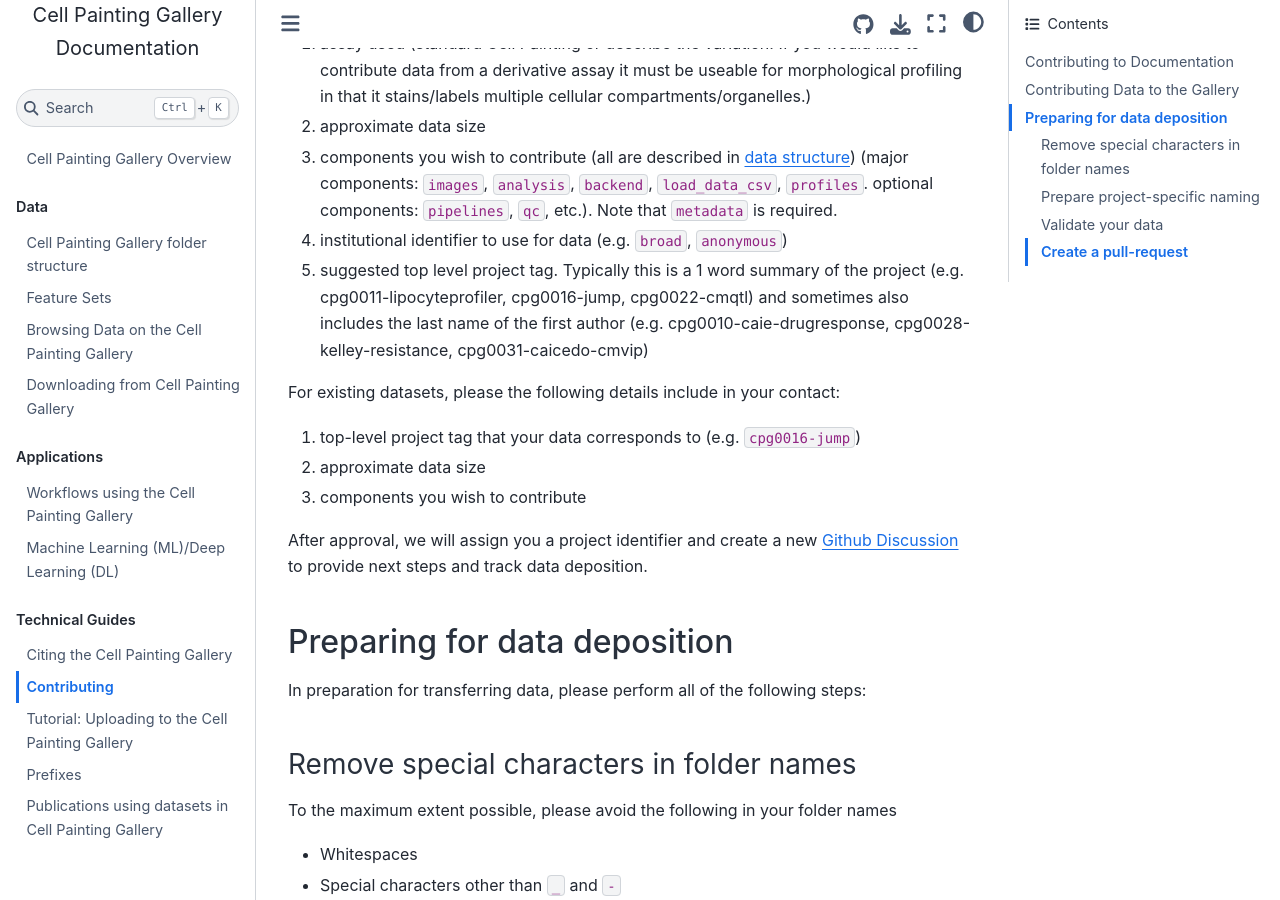
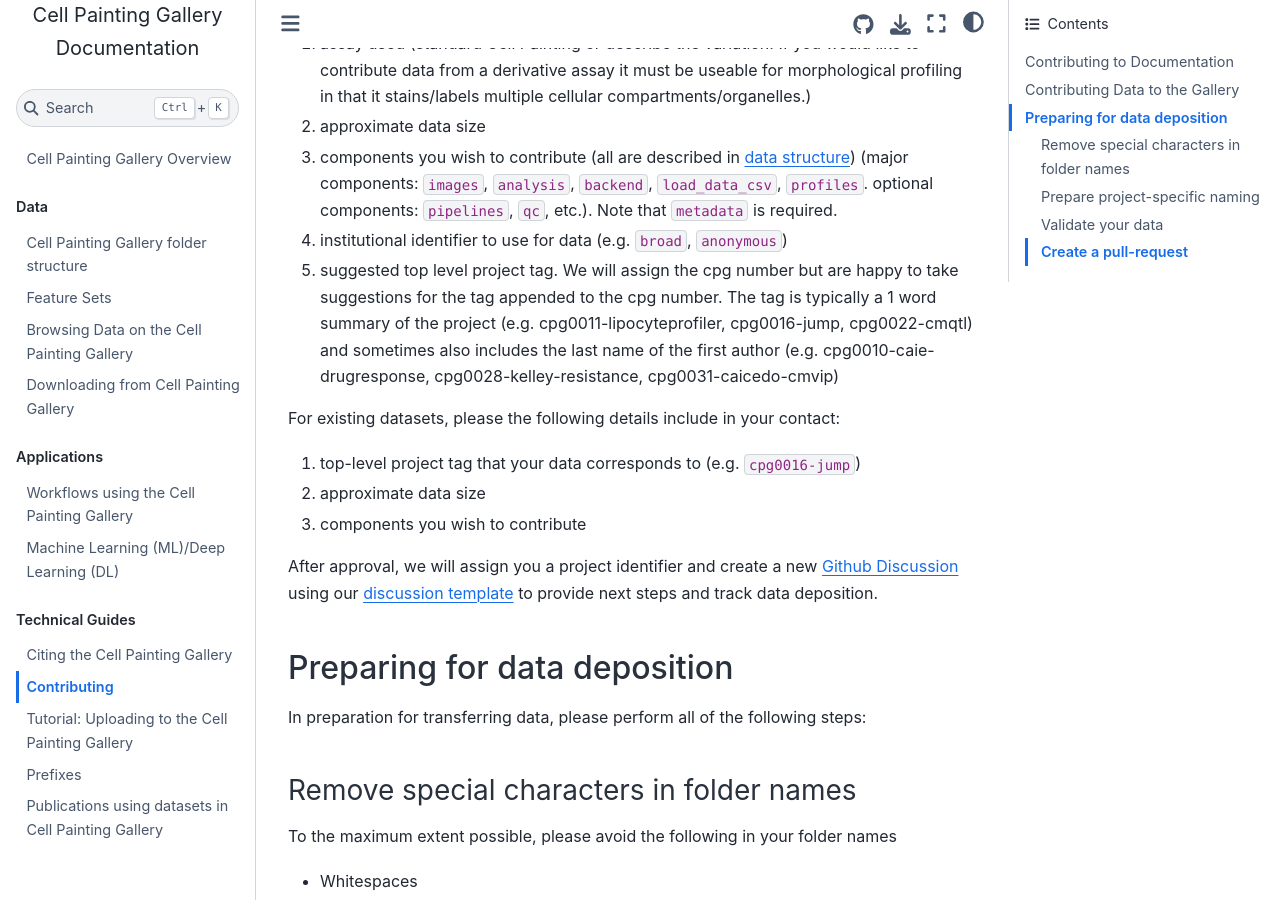
Before and after one commit to broadinstitute/cellpainting-gallery, a Jupyter Book: the page built from documentation/contributing_to_cpg.md, in a window 1280 px wide and 900 px high, scrolled down 698 px. Built offline with Jupyter Book 1.0.4 settings and Sphinx 7.4.7 and the Sphinx Book theme 1.1.4, drawn with Linux system fonts in a browser that asks for light colours.

Commit message:
minor clarifications (#112)

```diff
--- a/documentation/contributing_to_cpg.md
+++ b/documentation/contributing_to_cpg.md
@@ -22,7 +22,9 @@ For new datasets, please include the following details in your contact:
 2) approximate data size
 3) components you wish to contribute (all are described in [data structure](https://broadinstitute.github.io/cellpainting-gallery/data_structure.html)) (major components: `images`, `analysis`, `backend`, `load_data_csv`, `profiles`. optional components: `pipelines`, `qc`, etc.). Note that `metadata` is required.
 4) institutional identifier to use for data (e.g. `broad`, `anonymous`)
-5) suggested top level project tag. Typically this is a 1 word summary of the project (e.g. cpg0011-lipocyteprofiler, cpg0016-jump, cpg0022-cmqtl) and sometimes also includes the last name of the first author (e.g. cpg0010-caie-drugresponse, cpg0028-kelley-resistance, cpg0031-caicedo-cmvip)
+5) suggested top level project tag.
+We will assign the cpg number but are happy to take suggestions for the tag appended to the cpg number.
+The tag is typically a 1 word summary of the project (e.g. cpg0011-lipocyteprofiler, cpg0016-jump, cpg0022-cmqtl) and sometimes also includes the last name of the first author (e.g. cpg0010-caie-drugresponse, cpg0028-kelley-resistance, cpg0031-caicedo-cmvip)
 
 For existing datasets, please  the following details include in your contact:
 
@@ -30,7 +32,7 @@ For existing datasets, please  the following details include in your contact:
 2) approximate data size
 3) components you wish to contribute
 
-After approval, we will assign you a project identifier and create a new [Github Discussion](https://github.com/broadinstitute/cellpainting-gallery/discussions) to provide next steps and track data deposition.
+After approval, we will assign you a project identifier and create a new [Github Discussion](https://github.com/broadinstitute/cellpainting-gallery/discussions) using our [discussion template](https://github.com/broadinstitute/cellpainting-gallery/discussions/66) to provide next steps and track data deposition.
 
 ## Preparing for data deposition
 
```
